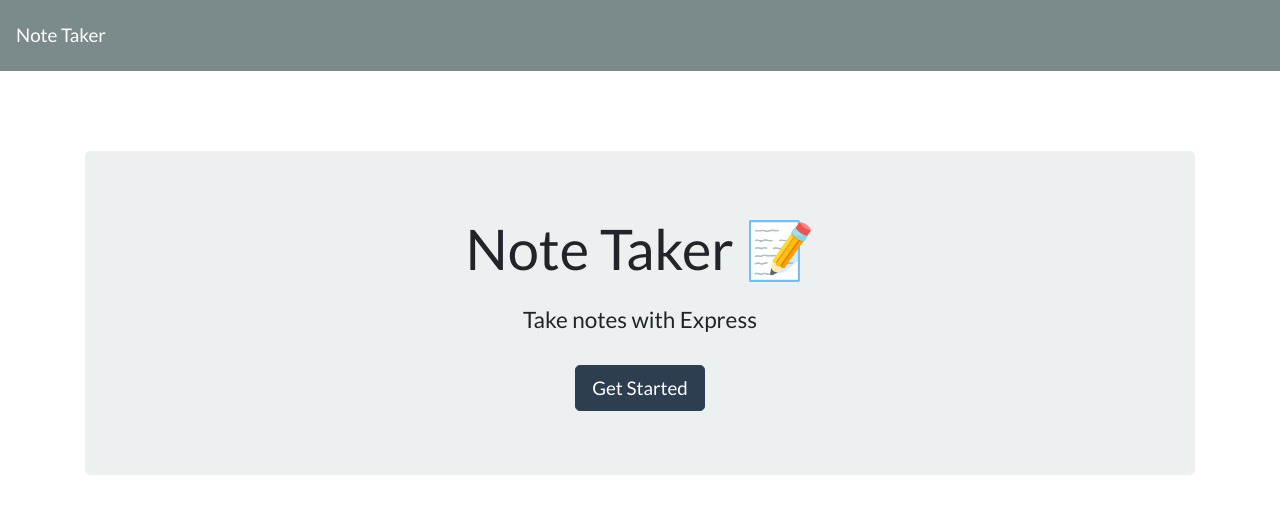
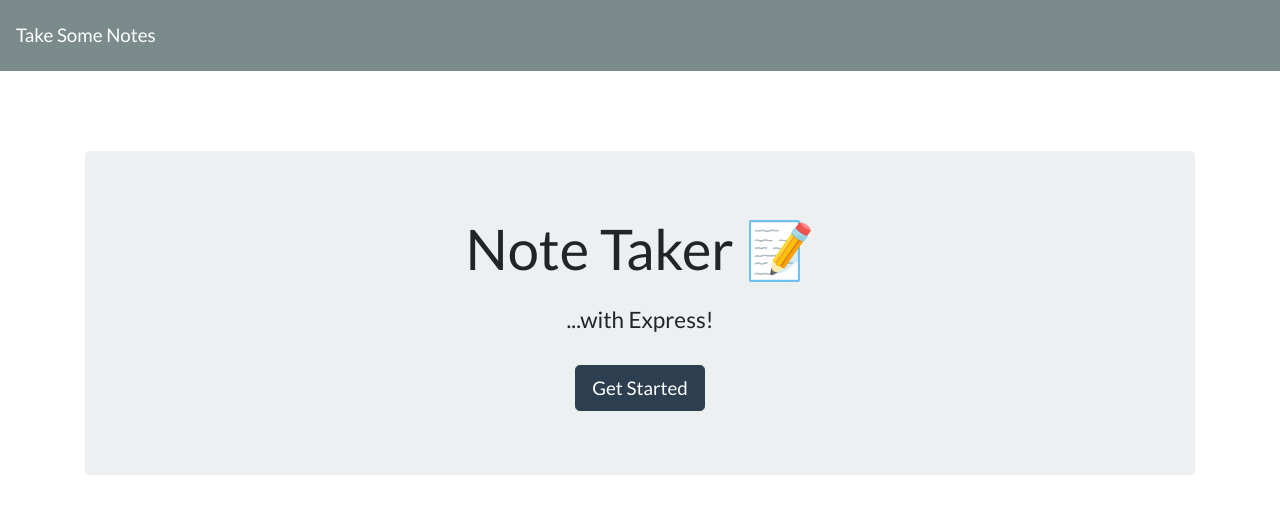
Before and after one commit to Niterich/Note-Taker, a website: page public/index.html in a window 1280 px wide. Drawn offline with nearby package versions, Linux system fonts and the light colour scheme; no server answers.

Commit message:
small changes

```diff
--- a/public/index.html
+++ b/public/index.html
@@ -11,13 +11,13 @@
 
 <body>
   <nav class="navbar navbar-dark bg-dark">
-    <a class="navbar-brand" href="/">Note Taker
+    <a class="navbar-brand" href="/">Take Some Notes
     </a>
   </nav>
   <div class="container">
     <div style="margin-top: 80px;" class="jumbotron text-center">
       <h1 class="display-4">Note Taker <span role="img" aria-label="Memo">📝</span></h1>
-      <h4 class="mt-4">Take notes with Express</h4>
+      <h4 class="mt-4">...with Express!</h4>
       <a class="btn btn-primary btn-lg mt-4" href="/notes" role="button">Get Started</a>
     </div>
   </div>
```
